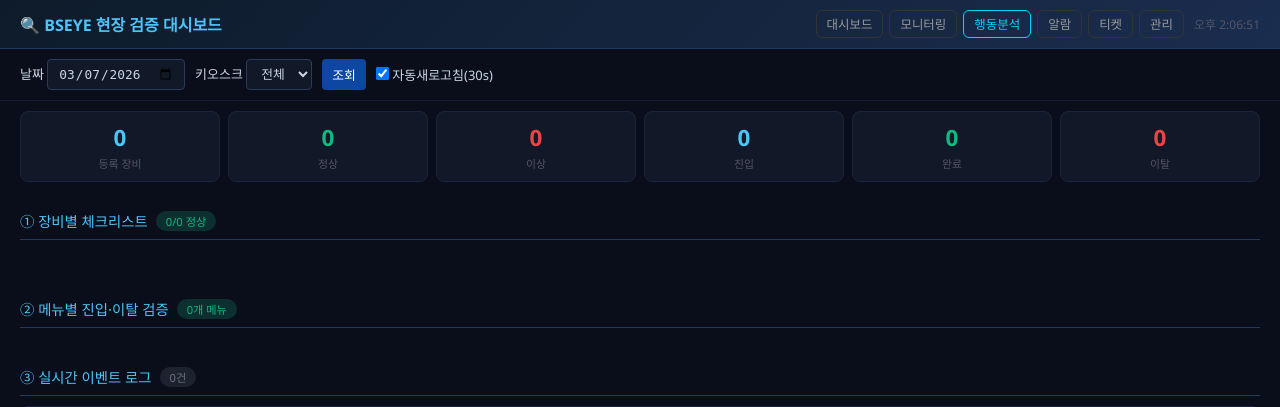
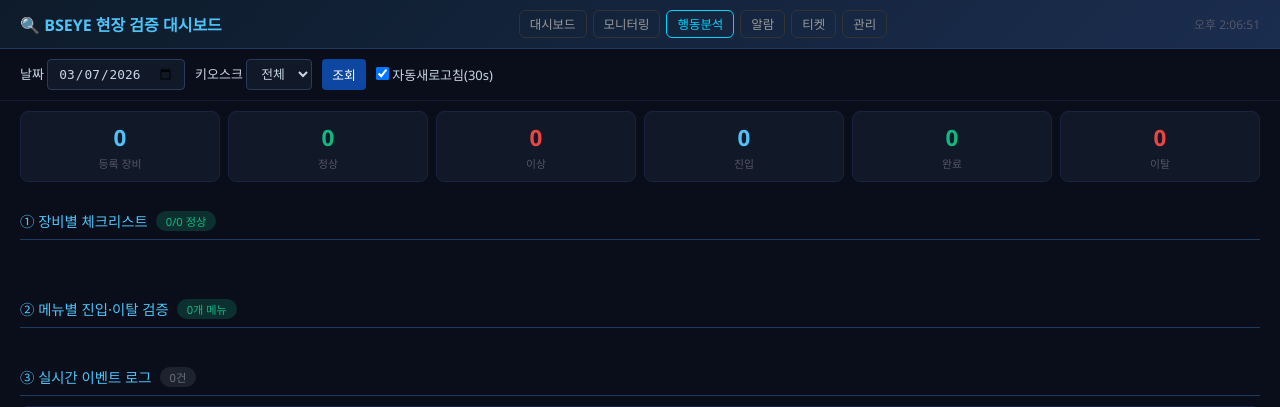
Before and after one commit to dolhanboss-han/kiosk-monitor, a Flask app: page /usage-verify in a window 1280 px wide. Shown: the top 407 px of the page. Run offline with Flask 3, Linux system fonts and the light colour scheme; the visitor is signed in with stand-in values (Sample User, id 1); data that the repository does not hold is empty.

Commit message:
usage_verify.html 메뉴 중앙정렬 수정

```diff
--- a/templates/usage_verify.html
+++ b/templates/usage_verify.html
@@ -109,7 +109,7 @@ body{background:#0a0e1a;color:#c8d6e5;font-family:'Segoe UI',sans-serif;font-siz
 <body>
 <div class="hd">
     <h1>🔍 BSEYE 현장 검증 대시보드</h1>
-    <div style="display:flex;align-items:center;gap:10px">{% include 'nav.html' %}<span id="clk" style="color:#556;font-size:0.75rem"></span></div>
+    <div style="display:flex;align-items:center;gap:10px;flex:1;justify-content:center">{% include 'nav.html' %}<span id="clk" style="color:#556;font-size:0.75rem"></span></div>
 </div>
 <div class="ctrl">
     <label>날짜 <input type="date" id="dt"></label>
```
